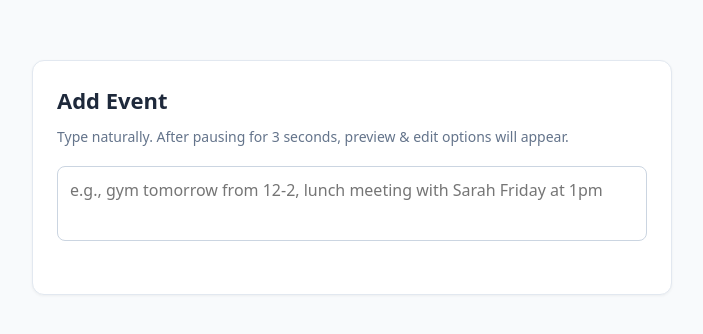
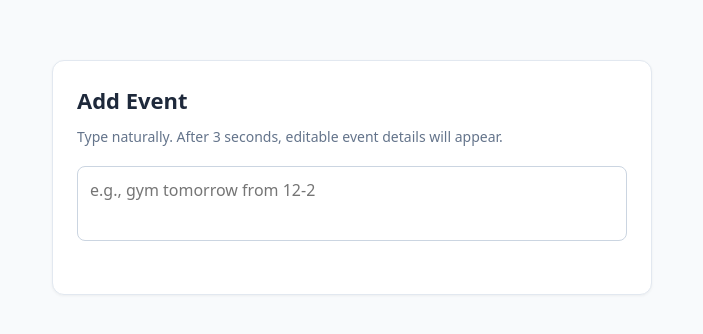
Before and after one commit to siddGandhi/calendar-ai-scheduler, a Flask app: page / in a window 1280 px wide. Shown: the top 334 px of the page, without its empty margins (288-991 px from the left). Run offline with Flask 3, Linux system fonts and the light colour scheme; the visitor is signed in with stand-in values (Sample User, id 1).

Commit message:
attempt 2 to fix nonetype error

```diff
--- a/app.py
+++ b/app.py
@@ -128,14 +128,22 @@ def parse():
 @app.route('/schedule', methods=['POST'])
 def schedule():
     if 'credentials' not in session:
-        return jsonify({"error": "Not authenticated"}), 401
+        return jsonify({"error": "Not authenticated with Google"}), 401
 
-    data = request.get_json()
+    data = request.get_json() or {}
     summary = data.get('summary')
     description = data.get('description', '')
     start_iso = data.get('start_iso')
     end_iso = data.get('end_iso')
     user_tz = data.get('timeZone', 'UTC')
+
+    # Guard against None / empty values
+    if not summary or not start_iso or not end_iso:
+        return jsonify({"error": "Missing required event details (summary, start time, or end time)."}), 400
+
+    # Ensure ISO string includes seconds (:00) if only YYYY-MM-DDTHH:MM was sent
+    start_formatted = f"{start_iso}:00" if len(start_iso) == 16 else start_iso
+    end_formatted = f"{end_iso}:00" if len(end_iso) == 16 else end_iso
 
     creds = Credentials(**session['credentials'])
     service = build('calendar', 'v3', credentials=creds)
@@ -143,8 +151,8 @@ def schedule():
     body = {
         'summary': summary,
         'description': description,
-        'start': {'dateTime': f"{start_iso}:00" if len(start_iso) == 16 else start_iso, 'timeZone': user_tz},
-        'end': {'dateTime': f"{end_iso}:00" if len(end_iso) == 16 else end_iso, 'timeZone': user_tz},
+        'start': {'dateTime': start_formatted, 'timeZone': user_tz},
+        'end': {'dateTime': end_formatted, 'timeZone': user_tz},
     }
 
     try:
--- a/templates/index.html
+++ b/templates/index.html
@@ -5,7 +5,7 @@
   <meta name="viewport" content="width=device-width, initial-scale=1.0">
   <title>Quick Calendar AI</title>
   <style>
-    body { font-family: system-ui, -apple-system, sans-serif; max-width: 640px; margin: 60px auto; padding: 0 20px; color: #1e293b; background: #f8fafc; }
+    body { font-family: system-ui, -apple-system, sans-serif; max-width: 600px; margin: 60px auto; padding: 0 20px; color: #1e293b; background: #f8fafc; }
     .card { background: white; padding: 24px; border-radius: 12px; border: 1px solid #e2e8f0; box-shadow: 0 1px 3px rgba(0,0,0,0.05); }
     h2 { margin-top: 0; font-size: 22px; }
     p.subtitle { color: #64748b; font-size: 14px; margin-top: -6px; margin-bottom: 20px; }
@@ -28,9 +28,9 @@
 <body>
   <div class="card">
     <h2>Add Event</h2>
-    <p class="subtitle">Type naturally. After pausing for 3 seconds, preview & edit options will appear.</p>
+    <p class="subtitle">Type naturally. After 3 seconds, editable event details will appear.</p>
 
-    <textarea id="promptInput" placeholder="e.g., gym tomorrow from 12-2, lunch meeting with Sarah Friday at 1pm"></textarea>
+    <textarea id="promptInput" placeholder="e.g., gym tomorrow from 12-2"></textarea>
     <div id="parseStatus" class="status"></div>
 
     <form id="editSection">
@@ -59,7 +59,7 @@
     </form>
 
     <div id="successCard" class="success-banner">
-      <span>Event created! </span>
+      <span>Event scheduled! </span>
       <a id="calendarLink" target="_blank" href="#">View in Google Calendar &rarr;</a>
     </div>
   </div>
@@ -89,10 +89,10 @@
         return;
       }
 
-      parseStatus.innerText = 'Waiting for you to finish typing...';
+      parseStatus.innerText = 'Waiting for typing to stop...';
 
       debounceTimer = setTimeout(async () => {
-        parseStatus.innerText = 'Extracting event details with AI...';
+        parseStatus.innerText = 'Extracting event details...';
 
         try {
           const res = await fetch('/parse', {
@@ -105,26 +105,38 @@
             })
           });
 
+          const contentType = res.headers.get("content-type") || "";
+          if (!contentType.includes("application/json")) {
+            parseStatus.innerText = 'Session expired. Refresh to log in again.';
+            return;
+          }
+
           const data = await res.json();
           if (res.ok) {
             summaryInput.value = data.summary || '';
-            startInput.value = data.start_iso.slice(0, 16);
-            endInput.value = data.end_iso.slice(0, 16);
+            startInput.value = (data.start_iso || '').slice(0, 16);
+            endInput.value = (data.end_iso || '').slice(0, 16);
             descInput.value = data.description || '';
 
-            parseStatus.innerText = 'Review or edit details below:';
+            parseStatus.innerText = 'Review details and click confirm:';
             editSection.style.display = 'block';
           } else {
             parseStatus.innerText = data.error || 'Failed to parse text.';
           }
         } catch (err) {
-          parseStatus.innerText = 'Error connecting to server.';
+          parseStatus.innerText = 'Network error parsing text.';
         }
       }, 3000);
     });
 
     editSection.addEventListener('submit', async (e) => {
       e.preventDefault();
+
+      if (!summaryInput.value || !startInput.value || !endInput.value) {
+        alert('Please ensure Title, Start Time, and End Time are filled in.');
+        return;
+      }
+
       confirmBtn.disabled = true;
       confirmBtn.innerText = 'Scheduling...';
 
@@ -140,6 +152,12 @@
             timeZone: Intl.DateTimeFormat().resolvedOptions().timeZone
           })
         });
+
+        const contentType = res.headers.get("content-type") || "";
+        if (!contentType.includes("application/json")) {
+          alert("Server error or session expired. Please refresh the page.");
+          return;
+        }
 
         const data = await res.json();
         if (res.ok) {
```
